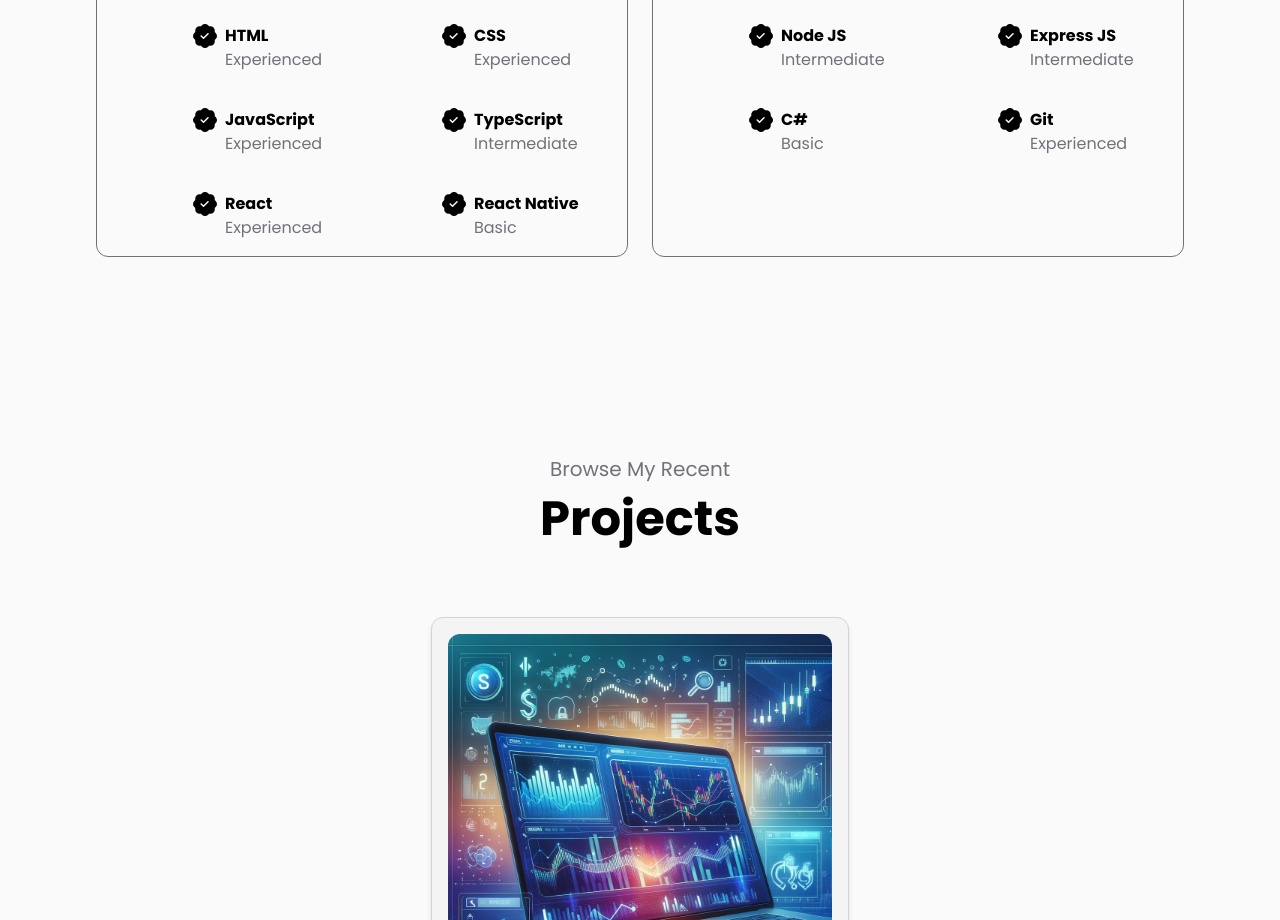
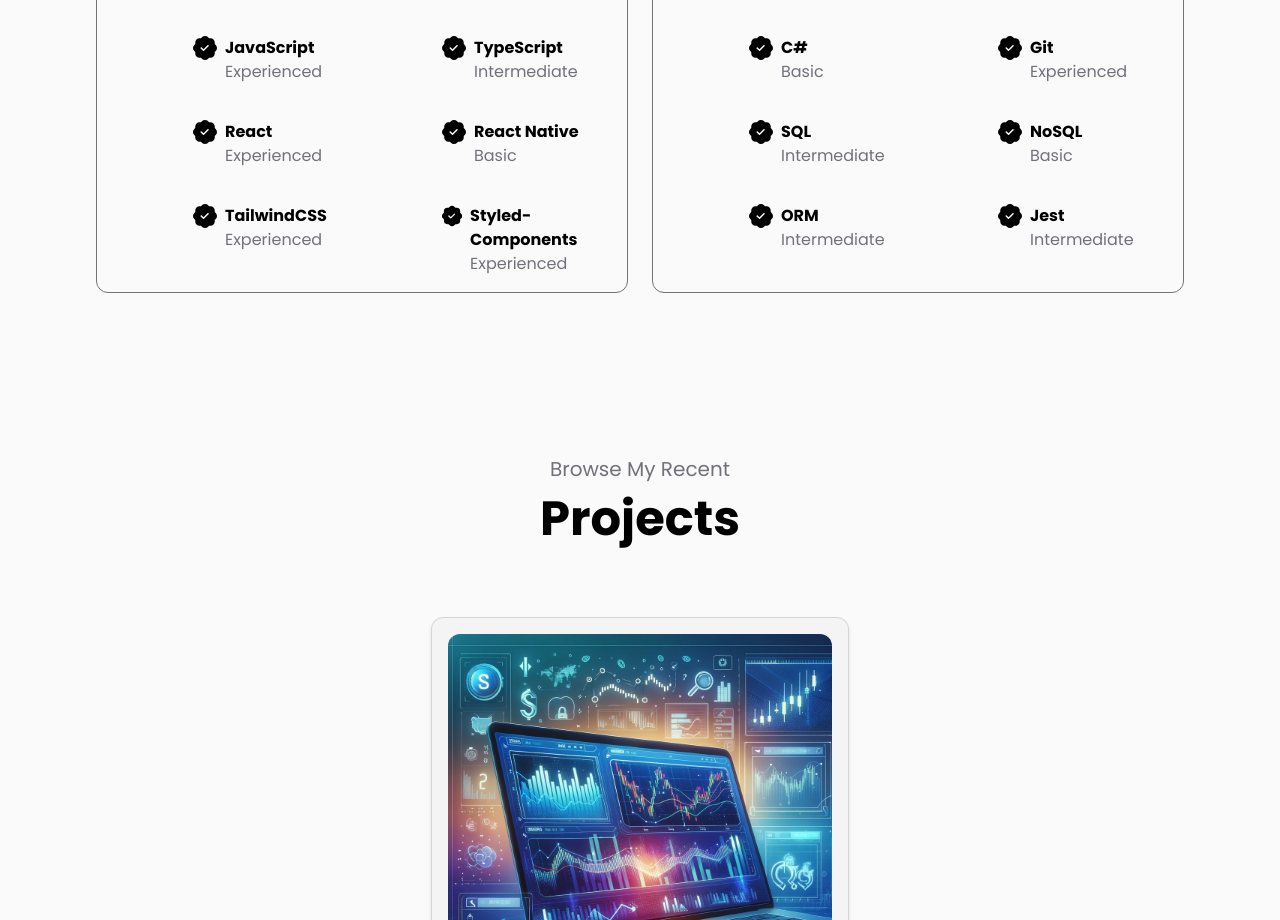
Before and after one commit to FredericoGrz/personal-website, a React (Vite) app: page / in a window 1280 px wide. Shown: the part 2020-2940 px from the top of the page. Built offline with nearby package versions, Linux system fonts and the light colour scheme.

Commit message:
Adicionado novas habilidades

```diff
--- a/src/components/Experience.tsx
+++ b/src/components/Experience.tsx
@@ -32,6 +32,14 @@ export function Experience() {
       title: "React Native",
       level: "Basic",
     },
+    {
+      title: "TailwindCSS",
+      level: "Experienced",
+    },
+    {
+      title: "Styled-Components",
+      level: "Experienced",
+    },
   ];
 
   const backEndExperiences: Experiences[] = [
@@ -50,6 +58,22 @@ export function Experience() {
     {
       title: "Git",
       level: "Experienced",
+    },
+    {
+      title: "SQL",
+      level: "Intermediate",
+    },
+    {
+      title: "NoSQL",
+      level: "Basic",
+    },
+    {
+      title: "ORM",
+      level: "Intermediate",
+    },
+    {
+      title: "Jest",
+      level: "Intermediate",
     },
   ];
 
```
